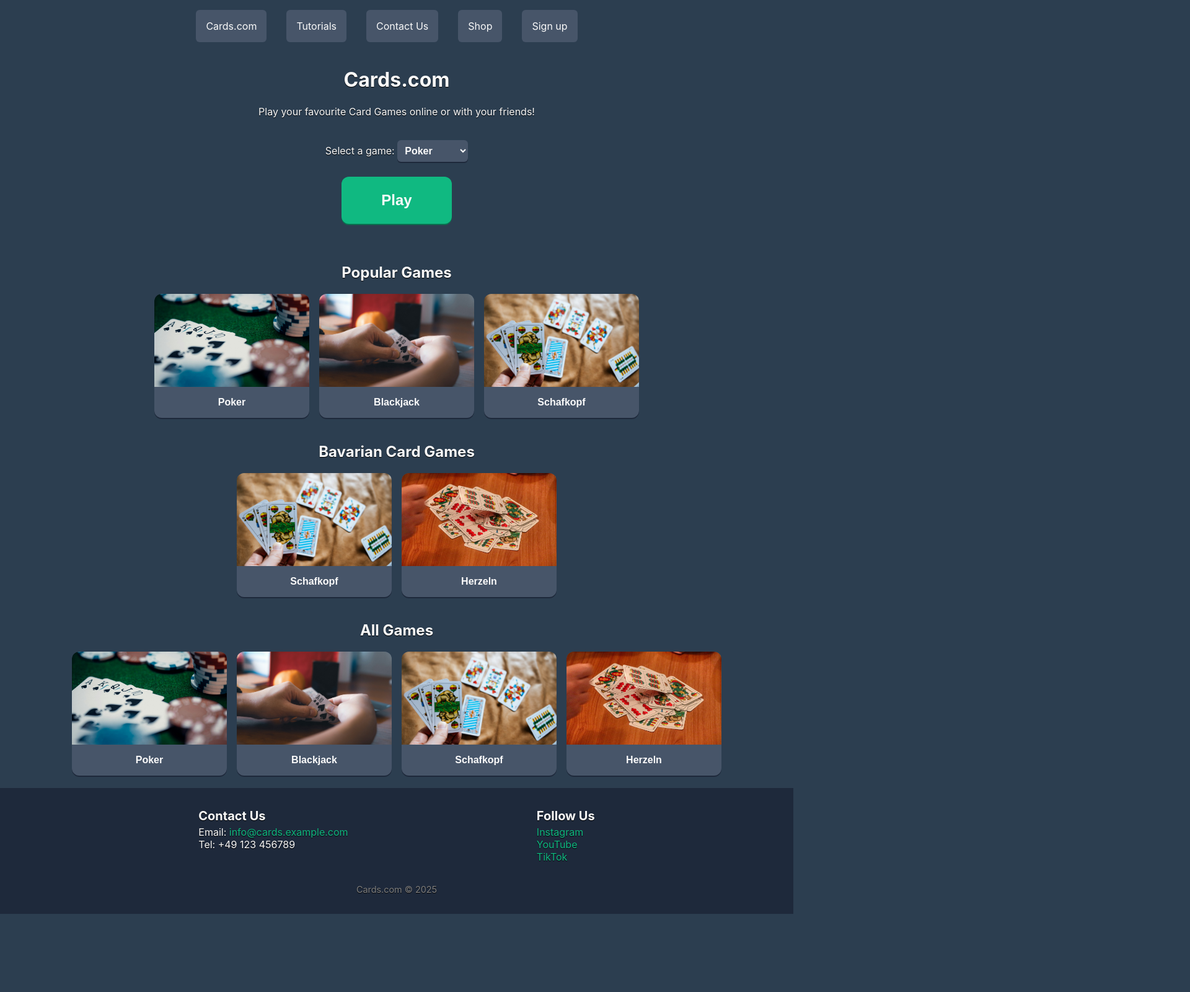
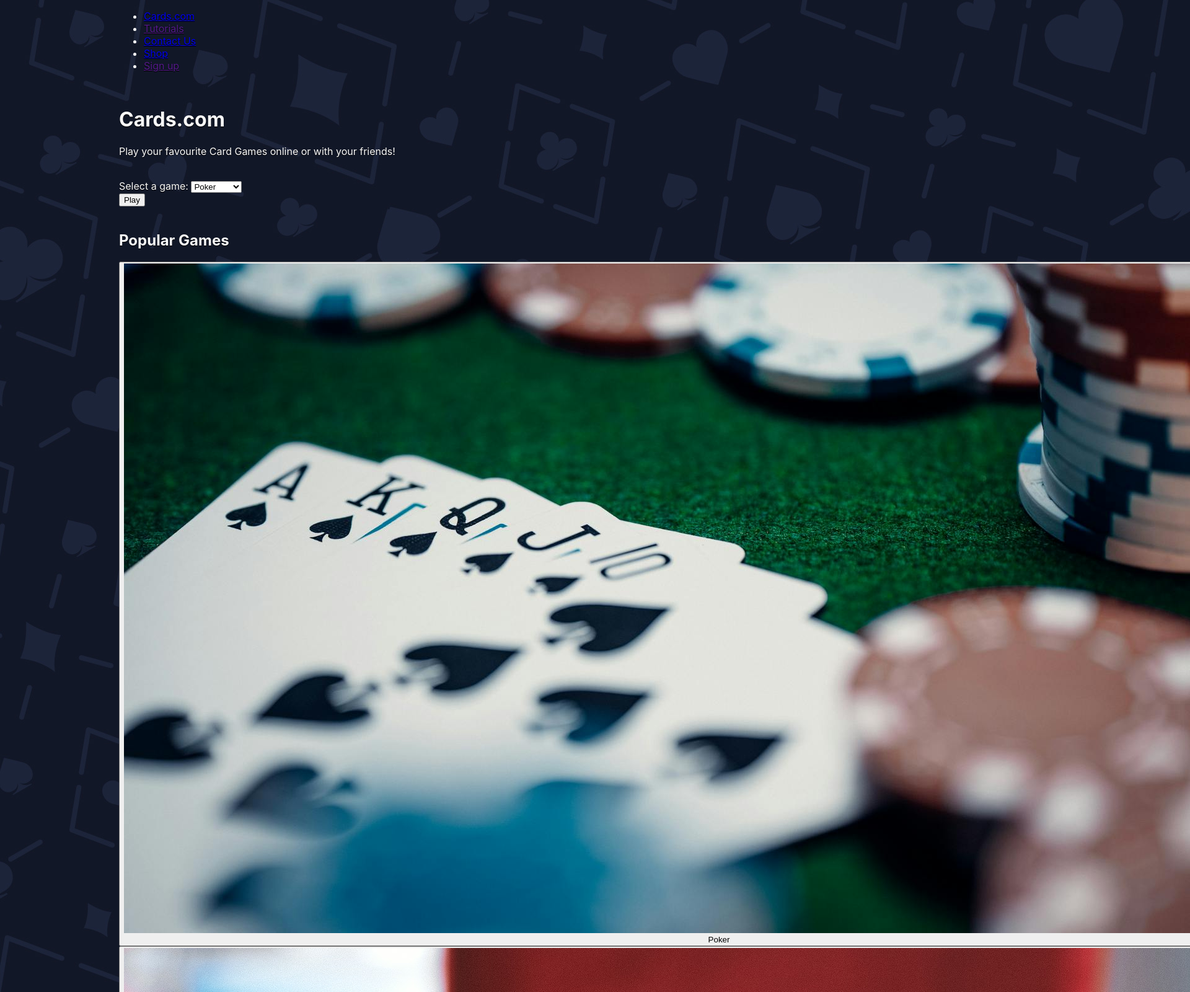
Before and after one commit to TheMangodude/cards.com, a plain HTML site: page index.html in a window 1280 px wide. Shown: the top 1600 px of the page at 62% size, 1920 px wide, since content can reach past the window. Before the commit the page ends 1474 px from the top, so only its background shows below. Drawn offline with Linux system fonts and the light colour scheme.

Commit message:
Created shop.html, applied new style, index.html needs to be redone, more css styling

```diff
--- a/index.html
+++ b/index.html
@@ -15,7 +15,7 @@
         <li><a href="index.html">Cards.com</a></li>
         <li><a href="">Tutorials</a></li>
         <li><a href="#contact">Contact Us</a></li>
-        <li><a href="">Shop</a></li>
+        <li><a href="shop.html">Shop</a></li>
         <li><a href="">Sign up</a></li>
       </ul>
     </nav>
--- a/style.css
+++ b/style.css
@@ -1,152 +1,92 @@
 body {
-  background-color: #2c3e50;
   color: #fafafa;
-  text-align: center;
+  background-image: url(imgs/background.jpg);
   font-family: -apple-system, BlinkMacSystemFont, 'Segoe UI', 'Ubuntu', Roboto, 'Helvetica Neue', 'Liberation Sans', Arial, sans-serif;
   text-shadow: 0px 1px 1px black;
-  margin: 0;
+  margin-left: 15%;
+  margin-right: 15%;
 }
 
-nav ul {
+nav div {
   display: flex;
-  justify-content: center;
-  list-style: none;
-  padding: 0;
-  margin: 1rem;
+  justify-content: space-between;
 }
 
-nav li {
-  margin-right: 2rem;
-  margin-top: 1rem;
+nav div img {
+  width: 106px;
 }
 
-nav a {
-  text-decoration: none;
-  text-shadow: none;
-  background-color: #475569;
-  color: #fafafa;
-  padding: 16px;
-  border-radius: 6px;
-  transition-duration: 0.2s;
+nav div ul {
+  display: flex;
+  justify-content: space-evenly;
+  align-items: center;
+  gap: 2rem;
+  list-style: none;
 }
 
-nav a:hover {
-  background-color: #1e293b;
-  filter: drop-shadow(0 0 0.5rem #1e293b);
+nav div ul li a {
+  color: #fafafa;
+  text-decoration-line: none;
+  background-color: #2d3a5b;
+  padding: 1.25rem;
+  border-radius: 12px;
 }
 
-footer {
-  background-color: #1e293b;
-  padding: 1rem;
+#shop {
+  background-color: #3a801e;
 }
 
-footer ul {
-  list-style: none;
-  padding: 0;
-  margin: 0;
+#sign-in {
+  background-color: #bb8916;
 }
 
-footer a {
-  text-decoration: none;
-  color: #10b981;
+.card-pass-section {
+  display: flex;
+  justify-content: flex-start;
+  gap: 1.5rem;
 }
 
-footer h2 {
-  font-size: 1.25rem;
-  margin-bottom: 0.25rem;
-}
-
-footer p {
-  color: gray;
-  font-size: 0.90rem;
-}
-
-.footer-content {
-  display: flex;
-  justify-content: space-evenly;
-  text-align: left;
-}
-
-.play-section {
-  display: flex;
-  justify-content: center;
-}
-
-.play-section select {
-  background-color: #475569;
-  color: #fafafa;
-  font-size: 1rem;
-  font-weight: bold;
-  padding: 0.5rem;
-  border-radius: 6px;
-  border-style: none;
-  box-shadow: 0px 2px #1e293b;
-  transition-duration: 0.2s;
-}
-
-.play-section select:hover {
-  cursor: pointer;
-  background-color: #1e293b;
-  filter: drop-shadow(0 0 0.5rem #1e293b);
-}
-
-.play-section button {
-  background-color: #10b981;
-  color: #fafafa;
-  font-size: 1.5rem;
-  font-weight: bold;
-  padding: 1.5rem;
-  padding-left: 4rem;
-  padding-right: 4rem;
-  border-radius: 12px;
-  border-style: none;
-  box-shadow: 0px 2px #0a714f;
-  margin: 1.5rem;
-  transition-duration: 0.2s;
-}
-
-.play-section button:hover {
-  cursor: pointer;
-  filter: drop-shadow(0 0 0.5rem #10b981);
-}
-
-.general-section div {
-  display: flex;
-  justify-content: center;
-  gap: 1rem;
-  flex-wrap: wrap;
-}
-
-.general-section button {
+.card-pass-section button {
   display: flex;
   flex-direction: column;
   align-items: center;
-  background-color: #475569;
+  background-color: #2d3a5b;
   color: #fafafa;
-  font-size: 1rem;
-  font-weight: bold;
-  padding: 0;
+  border-style: none;
+  padding: 0.5rem;
   border-radius: 12px;
-  border-style: none;
-  box-shadow: 0px 2px #1e293b;
-  transition-duration: 0.2s;
-  width: 250px;
 }
 
-.general-section button:hover {
-  cursor: pointer;
-  background-color: #1e293b;
-  filter: drop-shadow(0 0 0.5rem #1e293b);
+.card-pass-section button img {
+  border-radius: 12px;
 }
 
-.general-section button img {
-  width: 250px;
-  height: 150px;
-  border-top-left-radius: 12px;
-  border-top-right-radius: 12px;
-  object-fit: cover;
+.card-shop-section {
+  display: flex;
+  justify-content: space-between;
+  gap: 1.5rem;
 }
 
-.general-section button label {
-  padding: 1rem;
+.card-shop-section button {
+  display: flex;
+  flex-direction: column;
+  align-items: center;
+  background-color: #2d3a5b;
+  color: #fafafa;
+  border-style: none;
+  padding: 0.5rem;
+  border-radius: 12px;
 }
+
+.card-shop-section button img {
+  border-radius: 12px;
+}
+
+button {
+  transition: 0.2s;
+}
+
+button:hover {
+  cursor: pointer;
+  background-color: #142246;
+}
```
Also changed, not shown: shop.html (added, +94 -0 lines), imgs/background.jpg (added), imgs/logo.png (added).
